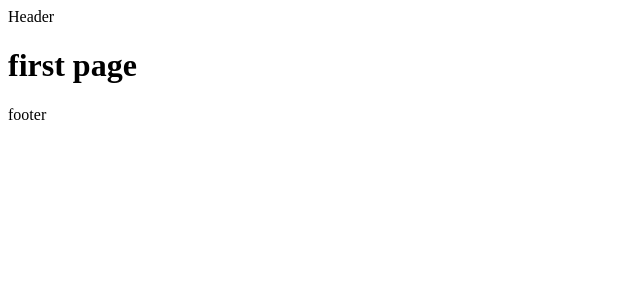
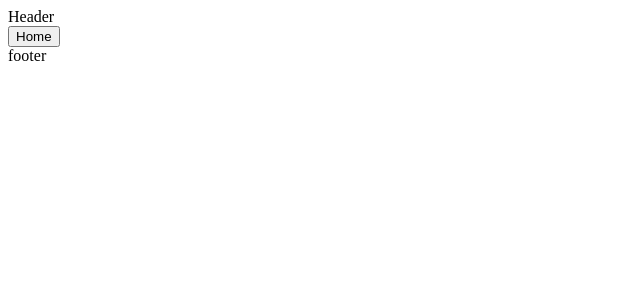
Before and after one commit to usmanshabbir756/next-js-practice, a Next.js app: page /about/first in a window 1280 px wide. Shown: the top 300 px of the page, without its empty margins (0-640 px from the left). Built offline with nearby package versions, Linux system fonts and the light colour scheme.

Commit message:
route by button click

```diff
--- a/src/app/about/first/page.tsx
+++ b/src/app/about/first/page.tsx
@@ -1,3 +1,13 @@
+"use client";
+import { useRouter } from "next/navigation";
+
+
 export default function first(){
-    return <h1>first page</h1>
+    const router=useRouter();
+
+function homeHendel(){
+    router.replace("/");
 }
+
+    return <button onClick={homeHendel}>Home</button>
+}
--- a/src/app/layout.tsx
+++ b/src/app/layout.tsx
@@ -16,7 +16,7 @@ export default function RootLayout({
 }) {
   return (
     <html lang="en">
-      <body>
+      <body suppressHydrationWarning={true}>
         <nav>Header</nav>
         {children}
         <footer>footer</footer>
--- a/src/app/products/page.tsx
+++ b/src/app/products/page.tsx
@@ -1,5 +1,7 @@
+
 import { Metadata } from "next"
 import Link from "next/link"
+
 
 export const metadata : Metadata = {
     title: {
@@ -7,15 +9,14 @@ export const metadata : Metadata = {
     }
   }
 
-
 export default function Prducts(){
     const productId=1;
     return (
     <main>
-        <Link href="/">Home</Link>
         <h1>products</h1>
         <p><Link href={`products/${productId}`}>produc 1</Link></p>
         <p><Link href="products/2" replace>produc 2</Link></p>
+
     </main>
     )
 }
```
Also changed, not shown: src/app/(auth)/layout.tsx (line endings or trailing spaces).
